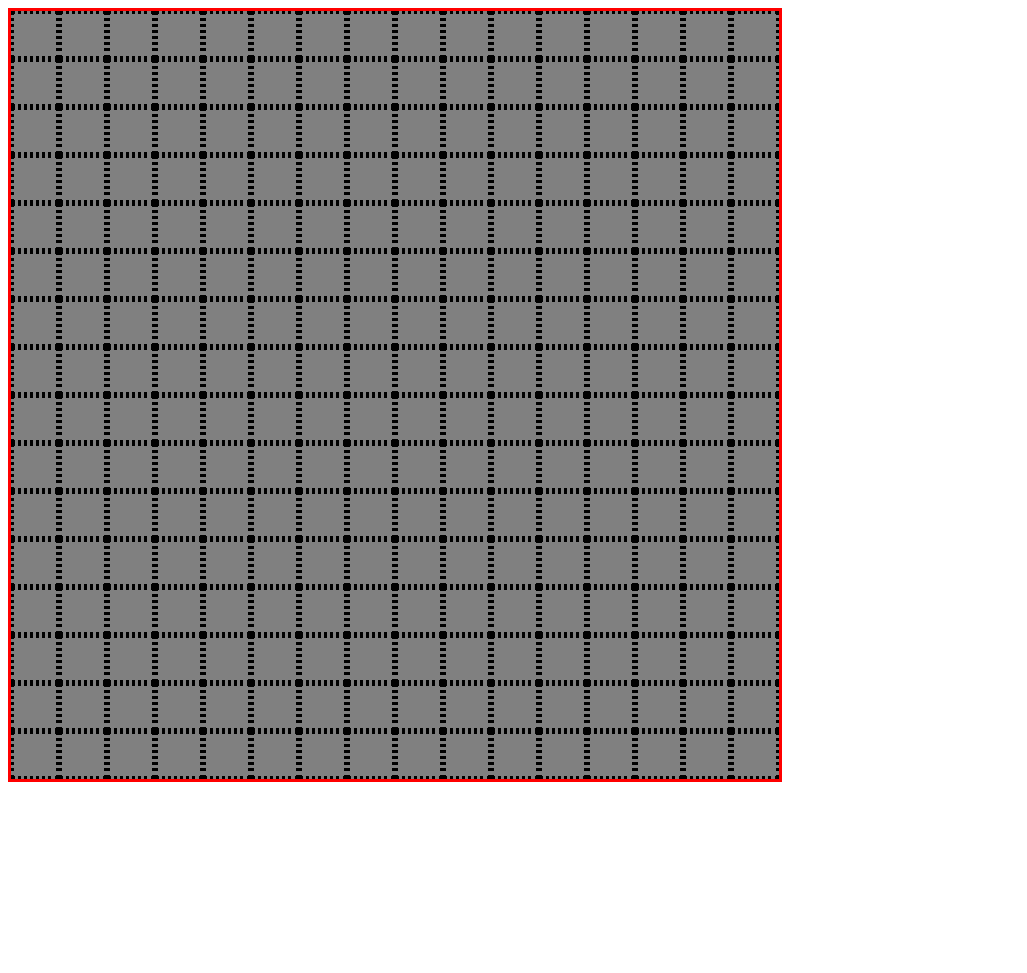
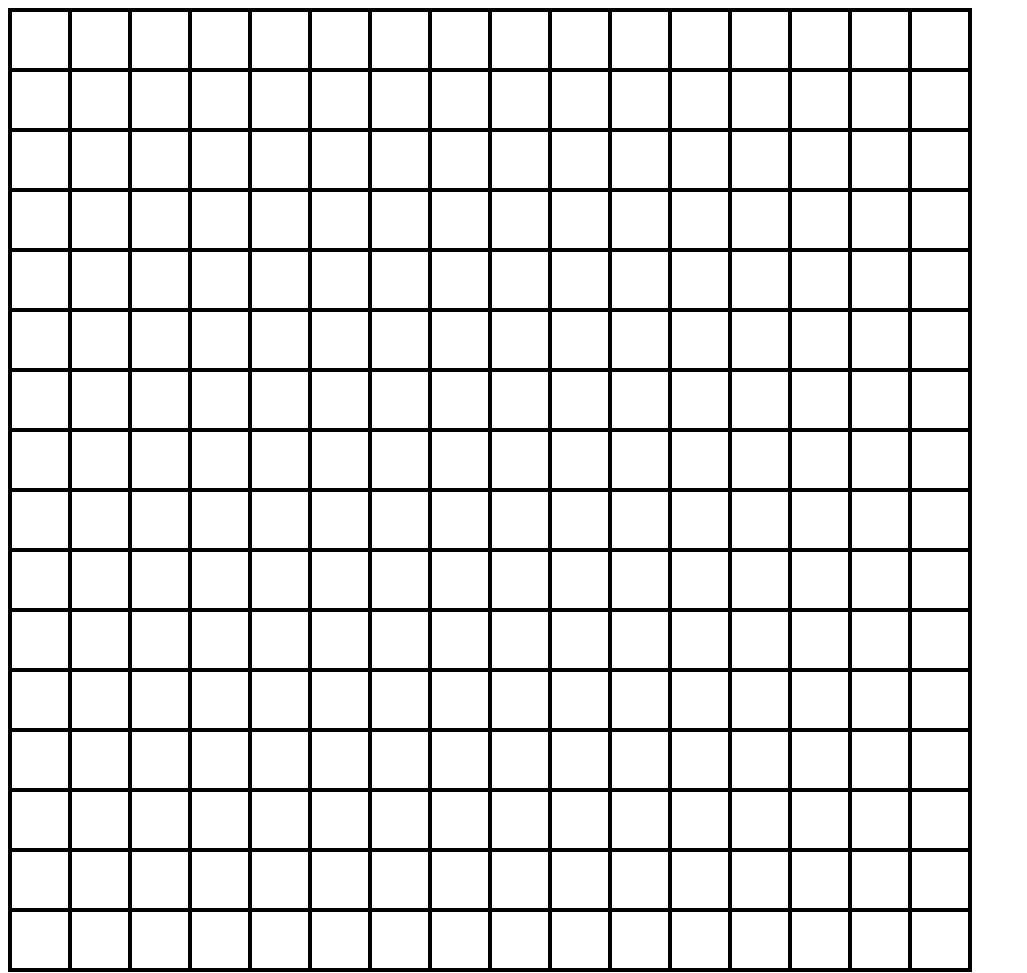
Before and after one commit to nicofernandez1/Etch-A-Sketch, a plain HTML site: page index.html in a window 1280 px wide. Shown: the whole page, without its empty margins (0-1027 px from the left). Before the commit the page ends 800 px from the top, so only its background shows below. Drawn offline with Linux system fonts and the light colour scheme.

Commit message:
Correciones en CSS de la grilla

```diff
--- a/style.css
+++ b/style.css
@@ -1,18 +1,15 @@
 .container {
     display: flex;
     flex-wrap: wrap;
-    align-content: flex-start;
-    height: 768px;
-    width: 768px;
-    border-style: solid;
-    border-color: red;
+    height: 960px;
+    width: 960px;
+    border: 2px solid;
 
 }
 
 .square {
-    height: 48px;
-    width: 48px;
-    background-color: gray;
-    border-style: dotted;
+    height: 6.25%;
+    width: 6.25%;
+    border: 2px solid;
     box-sizing: border-box;
 }
```
Also changed, not shown: index.html (+0 -1 lines).
